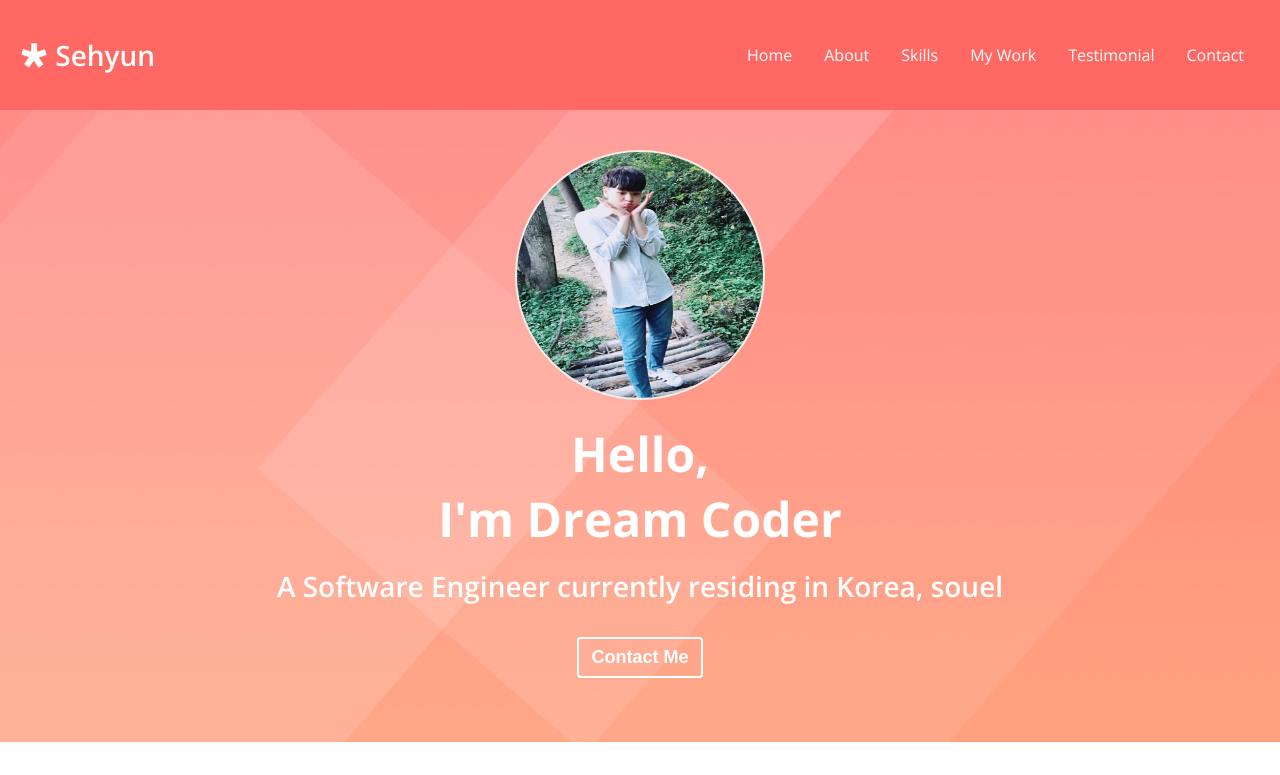
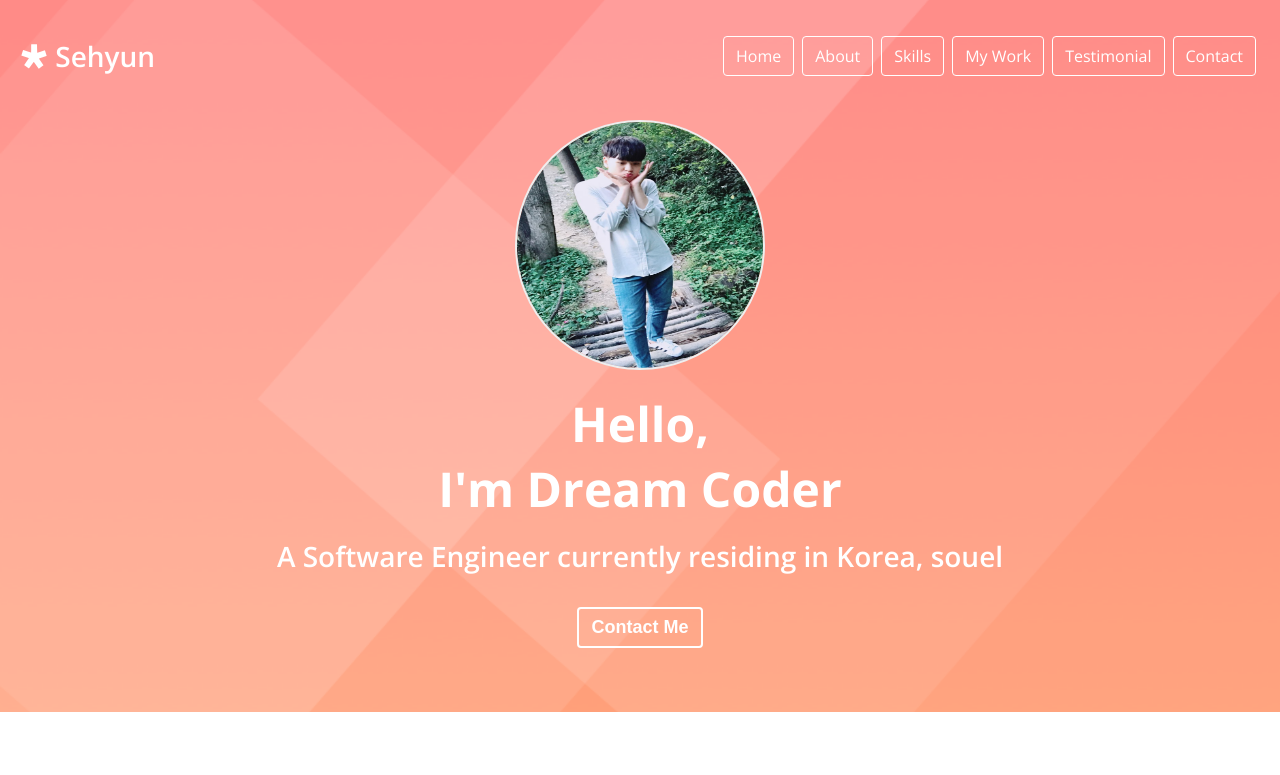
Before and after one commit to rufgkqtn/portfolio, a plain HTML site: page index.html in a window 1280 px wide. Shown: the top 775 px of the page. Drawn offline with nearby package versions, Linux system fonts and the light colour scheme.

Commit message:
JavaScript: navbar

```diff
--- a/index.html
+++ b/index.html
@@ -31,12 +31,12 @@
       </div>
       <div class="navbar__menu">
         <ul class="navbar__menu">
-          <li class="navbar__menu__item">Home</li>
-          <li class="navbar__menu__item">About</li>
-          <li class="navbar__menu__item">Skills</li>
-          <li class="navbar__menu__item">My Work</li>
-          <li class="navbar__menu__item">Testimonial</li>
-          <li class="navbar__menu__item">Contact</li>
+          <li class="navbar__menu__item active">Home</li>
+          <li class="navbar__menu__item active">About</li>
+          <li class="navbar__menu__item active">Skills</li>
+          <li class="navbar__menu__item active">My Work</li>
+          <li class="navbar__menu__item active">Testimonial</li>
+          <li class="navbar__menu__item active">Contact</li>
         </ul>
       </div>
       <!--Toggle button-->
--- a/main.js
+++ b/main.js
@@ -0,0 +1,14 @@
+'use strict';
+
+const navbar= document.querySelector('#navbar');
+const navbarHeight = navbar.getBoundingClientRect().height;
+document.addEventListener('scroll', () =>{
+    console.log(window.scrollY);
+    console.log(`navbarHeight: ${navbarHeight}`);
+    if(window.scrollY > navbarHeight){
+        navbar.classList.add('navbar--dark');
+    }
+    else{
+        navbar.classList.remove('navbar--dark');
+    }
+});
--- a/style.css
+++ b/style.css
@@ -80,12 +80,19 @@ ul {
 }
 /*Nabar*/
 #navbar {
+  position: fixed;
   display: flex;
+  width: 100%;
   justify-content: space-between;
-  background-color: var(--color-dark-pink);
+  background-color: transparent;
   align-items: center;
   padding: 20px;
   color: var(--color-white);
+  transition: all var(--animation-duration) ease-in-out;
+}
+#navbar.navbar--dark{
+  background-color: var(--color-pink);
+  padding:8px;
 }
 .navbar__logo {
   font-size: var(--font-medium);
@@ -118,6 +125,7 @@ ul {
 #Home {
   background: url("imgs/homebackground/HBG.png") center/cover no-repeat;
   padding: 40px;
+  padding-top: 120px;
   text-align: center;
 }
 .home__avatar {
```
